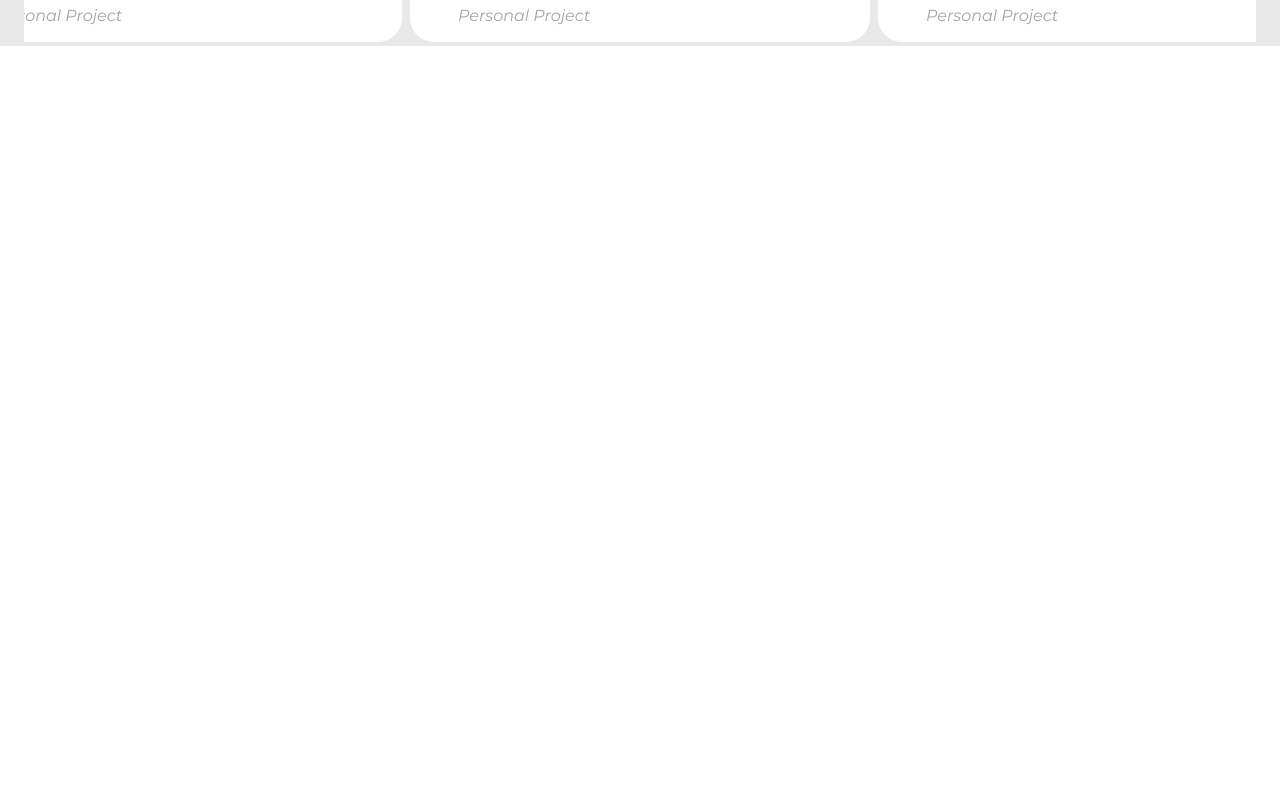
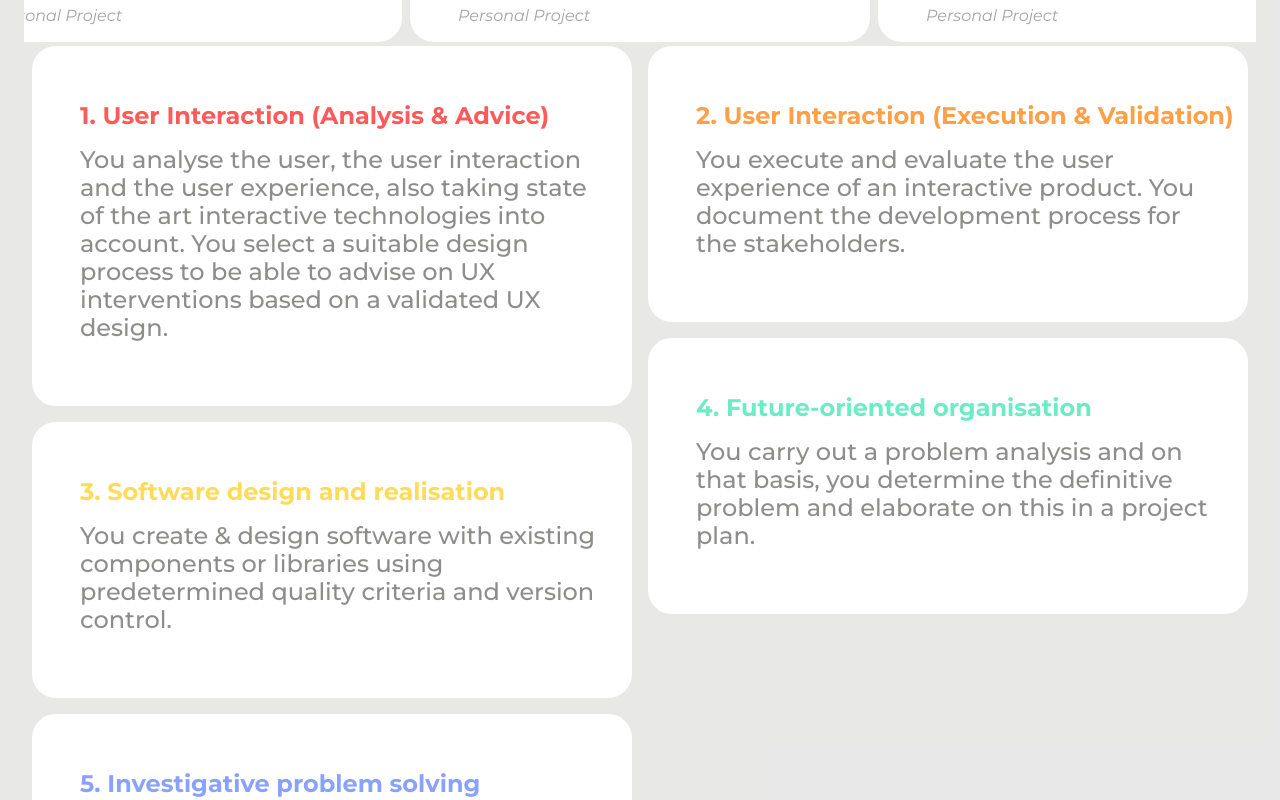
Before and after one commit to metteghijsen/semester6-website, a Nuxt app in the folder frontend/: page /playground/mette in a window 1280 px wide. Shown: the part 1800-2600 px from the top of the page. Before the commit the page ends 1846 px from the top, so only its background shows below. Built offline with nearby package versions, Linux system fonts and the light colour scheme.

Commit message:
Feature: Added learningOutcome component

```diff
--- /dev/null
+++ b/frontend/components/layout/LearningOutcome.vue
@@ -0,0 +1,32 @@
+<template>
+  <div class="bg-white100 max-w-[712px] rounded-3xl mb-2 mx-1">
+    <div class="pl-7">
+      <UiTypography type="h4" size="heading4" :color="loNameColor" class="pt-8">
+        {{ loName }}
+      </UiTypography>
+      <UiTypography type="p" class="opacity-50 pt-2 pb-9 pr-4 max-w-[615px]">
+        {{ loDescription }}
+      </UiTypography>
+    </div>
+  </div>
+</template>
+
+<script lang="ts">
+export default defineComponent({
+  name: 'LearningOutcome',
+  props: {
+    loName: {
+      type: String,
+      required: true
+    },
+    loDescription: {
+      type: String,
+      required: true
+    },
+    loNameColor: {
+      type: String,
+      required: true
+    }
+  }
+})
+</script>
--- a/frontend/pages/playground/mette.vue
+++ b/frontend/pages/playground/mette.vue
@@ -136,5 +136,18 @@
         />
       </div>
     </div>
+
+    <div class="flex flex-row">
+      <div class="flex flex-col">
+        <LayoutLearningOutcome lo-name-color="text-red100" lo-name="1. User Interaction (Analysis & Advice)" lo-description="You analyse the user, the user interaction and the user experience, also taking state of the art interactive technologies into account. You select a suitable design process to be able to advise on UX interventions based on a validated UX design." />
+        <LayoutLearningOutcome lo-name-color="text-yellow100" lo-name="3. Software design and realisation" lo-description="You create & design software with existing components or libraries using predetermined quality criteria and version control." />
+        <LayoutLearningOutcome lo-name-color="text-blue100" lo-name="5. Investigative problem solving" lo-description="You formulate sub-questions pertaining to the primary question and answer these using relevant research methods. You use the conclusions of the sub-questions to justify (design) choices." />
+      </div>
+
+      <div class="flex flex-col">
+        <LayoutLearningOutcome lo-name-color="text-orange100" lo-name="2. User Interaction (Execution & Validation)" lo-description="You execute and evaluate the user experience of an interactive product. You document the development process for the stakeholders." />
+        <LayoutLearningOutcome lo-name-color="text-green100" lo-name="4. Future-oriented organisation" lo-description="You carry out a problem analysis and on that basis, you determine the definitive problem and elaborate on this in a project plan." />
+      </div>
+    </div>
   </UiContainer>
 </template>
```
